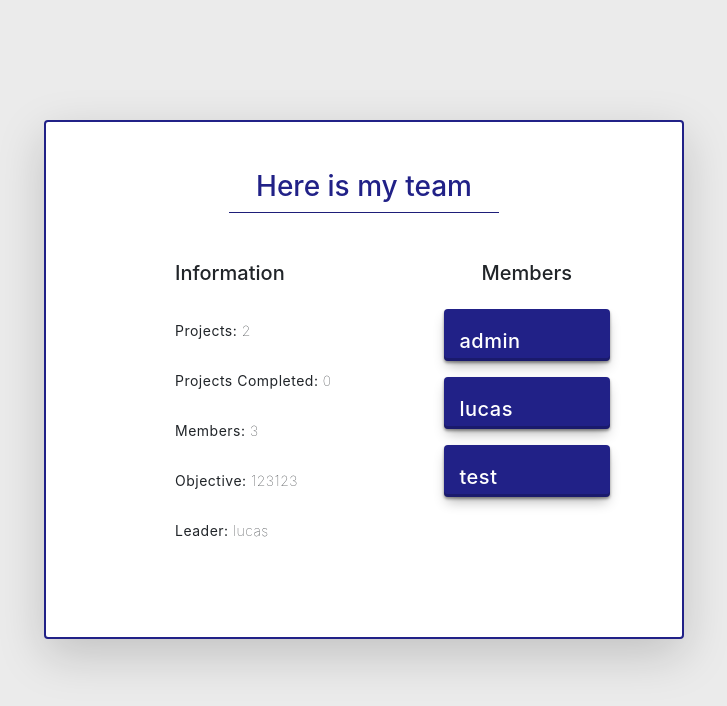
After one commit to lucasnegri/Project-Management-Website, a Django app: page /manage_team/114 in a window 1280 px wide. The commit adds this page. Shown: the top 706 px of the page, without its empty margins (276-1003 px from the left). Run offline with Django 3.2, Linux system fonts and the light colour scheme; data comes from the database, SQL or seed files in the repository; both versions use the stored data as it was after the commit; style sheets or scripts are compiled from the project's sources; some libraries are stand-ins or nearby versions; some web fonts are replaced.

Commit message:
Add manage team, add_member and remove_member functions.  (#1)
* Add manage team feature

* Update README.md

* Add "Manage Team" section

The section contains all the information about the team, with the possibility to remove or add members to it.

* Add page to manage a specific team

The user is able to remove/add members and receive all the information about the team.

* Fixed manage tean page

Errors fixed:
- User that created the team being able to add/remove himself

* Updated README.md

```diff
--- a/project4/network/models.py
+++ b/project4/network/models.py
@@ -11,6 +11,7 @@
     objective = models.TextField()
     color = models.CharField(max_length=7)
     members = models.ManyToManyField(User, related_name='teams', default=None, null=True,)
+    created_by = models.ForeignKey(User, on_delete=models.SET_NULL, null=True, related_name='created_teams')
 
     def save(self, *args, **kwargs):
         self.color = self.color.lower()
--- /dev/null
+++ b/project4/network/static/js/manage_team.js
@@ -0,0 +1,10 @@
+
+
+
+function addMember(event, memberId, teamId) {
+    window.location.href = "/manage_team/" + teamId + "/add_member/" + memberId;
+}
+
+function removeMember(event, memberId, teamId) {
+    window.location.href = "/manage_team/" + teamId + "/remove_member/" + memberId;
+}
--- /dev/null
+++ b/project4/network/static/network/css/manage_team.css
@@ -0,0 +1,21 @@
+.manage_icon {
+  height: 19px;
+}
+
+.manage_name {
+  font-size: 19px;
+}
+
+#user-list {
+  margin: 0 auto;
+  overflow-y: scroll;
+  height: 35vh;
+}
+
+#user-list::-webkit-scrollbar {
+  width: 0 !important;
+}
+
+.user_card {
+  box-shadow: rgba(0, 0, 0, 0.4) 0px 2px 3px, rgba(0, 0, 0, 0.3) 0px 7px 13px -3px, rgba(0, 0, 0, 0.2) 0px -3px 0px inset;
+}
--- /dev/null
+++ b/project4/network/static/network/scss/manage_team.scss
@@ -0,0 +1,23 @@
+
+
+.manage_icon {
+    height: 19px;
+}
+
+.manage_name {
+    font-size: 19px;
+}
+
+#user-list {
+    margin: 0 auto;
+    overflow-y: scroll;
+    height: 35vh;
+}
+
+#user-list::-webkit-scrollbar {
+    width: 0 !important
+}
+
+.user_card {
+    box-shadow: rgba(0, 0, 0, 0.4) 0px 2px 3px, rgba(0, 0, 0, 0.3) 0px 7px 13px -3px, rgba(0, 0, 0, 0.2) 0px -3px 0px inset;
+}
--- a/project4/network/templates/network/layout.html
+++ b/project4/network/templates/network/layout.html
@@ -15,6 +15,7 @@
         <link href="{% static 'network/css/create_project.css' %}" rel="stylesheet">
         <link href="{% static 'network/css/create_team.css' %}" rel="stylesheet">
         <link href="{% static 'network/css/create_task.css' %}" rel="stylesheet">
+        <link href="{% static 'network/css/manage_team.css' %}" rel="stylesheet">
     </head>
     <body>
         <!--PAGE HEADER -->
@@ -57,5 +58,7 @@
         <script src="{% static 'js/jquery-3.6.3.min.js' %}"></script>
         <script src="{% static 'js/jscolor.js' %}"></script>
         <script src="{% static 'js/main.js' %}"></script>
+        <script src="{% static 'js/manage_team.js' %}"></script>
+
     </body>
 </html>
--- /dev/null
+++ b/project4/network/templates/network/manage_team.html
@@ -0,0 +1,54 @@
+{% extends "network/layout.html" %}
+{% load static %}
+{% block body %}
+
+
+
+
+<div class="card container mt-4 p-5 w-50 rounded shadow-lg" style="border: 2px solid {{team.color}}">
+    <h3 class="text-center" style="color: {{ team.color }}">{{ team.name }}</h3>
+    <hr class="w-50 m-auto" style="background-color: {{ team.color }}">
+
+    <div class="row pt-5 d-flex justify-content-center">
+      <div class="col pl-5 ml-5">
+        <h5 class="pb-3">Information</h5>
+        <div class="">
+          <p><b>Projects:</b> {{ team.project_set.all.count }}</p>
+          <p><b>Projects Completed:</b> {{ team.completed_projects_count }}</p>
+          <p><b>Members:</b> {{ team.members.count }}</p>
+          <p><b>Objective:</b> {{ team.objective }}</p>
+          <p><b>Leader:</b> {{ team.created_by }}</p>
+        </div>
+      </div>
+
+      <div class="col text-center">
+        <h5 class="pb-3">Members</h5>
+        <div id="user-list">
+          {% for member in all_users %}
+            <div class="user_card row rounded d-flex align-items-center justify-content-between px-3 mx-4 mb-3" {% if member in team.members.all %}style="background-color: {{team.color}}" {% else %}style="background-color: white"{% endif %}>
+              {% if user == team.created_by %}
+                {% if member in team.members.all %}
+                    {% if member == team.created_by %}
+                      <p class="h5 text-white text-center">{{ member.username }}</p>
+                      <svg class="manage_icon" style="fill: white" xmlns="http://www.w3.org/2000/svg" viewBox="0 0 576 512"><path d="M309 106c11.4-7 19-19.7 19-34c0-22.1-17.9-40-40-40s-40 17.9-40 40c0 14.4 7.6 27 19 34L209.7 220.6c-9.1 18.2-32.7 23.4-48.6 10.7L72 160c5-6.7 8-15 8-24c0-22.1-17.9-40-40-40S0 113.9 0 136s17.9 40 40 40c.2 0 .5 0 .7 0L86.4 427.4c5.5 30.4 32 52.6 63 52.6H426.6c30.9 0 57.4-22.1 63-52.6L535.3 176c.2 0 .5 0 .7 0c22.1 0 40-17.9 40-40s-17.9-40-40-40s-40 17.9-40 40c0 9 3 17.3 8 24l-89.1 71.3c-15.9 12.7-39.5 7.5-48.6-10.7L309 106z"/></svg>
+                    {% else %}
+                      <p class="h5 text-white text-center">{{ member.username }}</p>
+                      <svg class="manage_icon removeMember" style="fill: white" onclick="removeMember(event, {{ member.id }}, {{ team.id }})" xmlns="http://www.w3.org/2000/svg" viewBox="0 0 448 512"><path d="M416 256c0 17.7-14.3 32-32 32L32 288c-17.7 0-32-14.3-32-32s14.3-32 32-32l352 0c17.7 0 32 14.3 32 32z"/></svg>
+                    {% endif %}
+                {% else %}
+                  <p class="h5 text-center">{{ member.username }}</p>
+                  <svg class="manage_icon addMember" style="fill: {{team.color}}" onclick="addMember(event, {{ member.id }}, {{ team.id }})" xmlns="http://www.w3.org/2000/svg" viewBox="0 0 448 512"><path d="M240 80c0-17.7-14.3-32-32-32s-32 14.3-32 32V224H32c-17.7 0-32 14.3-32 32s14.3 32 32 32H176V432c0 17.7 14.3 32 32 32s32-14.3 32-32V288H384c17.7 0 32-14.3 32-32s-14.3-32-32-32H240V80z"/></svg>
+                {% endif %}
+              {% else %}
+                <p class="h5 text-center text-white">{{ member.username }}</p>
+              {% endif %}
+            </div>
+          {% endfor %}
+        </div>
+      </div>
+    </div>
+  </div>
+
+
+
+{% endblock %}
--- a/project4/network/templates/network/teams.html
+++ b/project4/network/templates/network/teams.html
@@ -31,7 +31,7 @@
                 </div>
                 <h6>Objective</h6>
                 <p>{{ team.objective }}</p>
-                <button class="btn btn_team" style="background-color: {{ team.color }}">Manage</button>
+                <button class="btn btn_team" style="background-color: {{ team.color }}" onclick="manageTeam({{ team.id }})">Manage</button>
             </div>
         </div>
     </div>
@@ -49,6 +49,10 @@
         function viewProjects(teamId) {
             window.location.href = "/team_projects/" + teamId + "/";
         }
+
+        function manageTeam(teamId) {
+            window.location.href = `/manage_team/${teamId}`;
+        }
     </script>
 </div>
 {% endblock %}
--- a/project4/network/urls.py
+++ b/project4/network/urls.py
@@ -8,6 +8,10 @@
     path("", views.index, name="index"),
     path("create_project", views.create_project, name="create_project"),
     path("get_team_users/<int:teamId>", views.get_team_users, name="get_team_users"),
+    path("manage_team/<int:teamId>", views.manage_team, name="manage_team"),
+    path('manage_team/<int:team_id>/add_member/<int:user_id>', views.add_member, name='add_member'),
+    path('manage_team/<int:team_id>/remove_member/<int:user_id>', views.remove_member, name='remove_member'),
+
 
     ## Define paths for the login, logout and register route
     path("login", views.login_view, name="login"),
--- a/project4/network/views.py
+++ b/project4/network/views.py
@@ -8,6 +8,89 @@
 from .models import User
 
 #------------------------------------------------------------------------------------#
+
+## Define path to load the teams page
+def teams(request):
+    current_user = request.user
+    teams = current_user.teams.all()
+    context = {
+        'teams': teams,
+    }
+    return render(request, "network/teams.html", context)
+
+
+## Define path to load the projects page of a specific team
+def team_projects(request, team_id):
+    team =Team.objects.get(id=team_id)
+    projects = Project.objects.filter(team=team)
+    message = "'{}' projects".format(team.name)
+    return render(request, 'network/index.html',  {'projects': projects, 'message':message})
+
+
+## Define path to process the "create_team" request
+def create_team(request):
+    if request.method == "GET":
+        registered_users = User.objects.all()
+        registered_list = [{"username": user.username} for user in registered_users]
+
+        objects = {
+            "registered_list": registered_list
+        }
+        return render(request, "network/create_team.html", objects)
+    else:
+        name = request.POST["team_name"]
+        objective = request.POST["team_objective"]
+        color = request.POST["team_color"]
+        selected_users = User.objects.filter(username__in=request.POST.getlist("user[]"))
+
+        team = Team(name=name, objective=objective, color=color)
+        team.save()
+        team.members.set(selected_users)
+
+        current_user = request.user
+        teams = current_user.teams.all()
+        context = {
+            'teams': teams
+        }
+        return render(request, "network/teams.html", context)
+
+
+## Define path to process the "manage_team" request
+def manage_team(request, teamId):
+    team = get_object_or_404(Team, id=teamId)
+    all_users = User.objects.all()
+    return render(request, 'network/manage_team.html', {'team': team, 'all_users':all_users})
+
+
+## Define path to remove the user from a specific team
+def remove_member(request, member_id, team_id):
+    # Add the member to the team
+    member = User.objects.get(id=member_id)
+    team = Team.objects.get(id=team_id)
+    team.members.remove(member)
+
+    # Render the updated member list
+    all_users = User.objects.all()
+    context = {'all_users': all_users}
+    return JsonResponse(context)
+
+
+## Define path to add user to a specific team
+def add_member(request, member_id, team_id):
+    # Add the member to the team
+    member = User.objects.get(id=member_id)
+    team = Team.objects.get(id=team_id)
+    team.members.add(member)
+
+    # Render the updated member list
+    all_users = User.objects.all().values()
+    context = {"all_users":all_users}
+    return JsonResponse(context)
+
+
+
+#-=---------------------------------------------------------------------------#
+
 
 
 ## Define path to load the main page (projects)
@@ -20,6 +103,14 @@
     }
     return render(request, "network/index.html", context)
 
+## Pass user list when user select  team on create project form
+def get_team_users(request, teamId):
+    team = Team.objects.get(id=teamId)
+    users = team.members.all()
+    data = {
+        "users": [{"username": user.username, "id": user.id} for user in users]
+    }
+    return JsonResponse(data)
 
 ## Define path to process the "create_project" request
 def create_project(request):
@@ -51,14 +142,6 @@
 
         return redirect(index)
 
-## Pass user list when user select  team on create project form
-def get_team_users(request, teamId):
-    team = Team.objects.get(id=teamId)
-    users = team.members.all()
-    data = {
-        "users": [{"username": user.username, "id": user.id} for user in users]
-    }
-    return JsonResponse(data)
 
 
 
@@ -156,7 +239,7 @@
         color = request.POST["team_color"]
         selected_users = User.objects.filter(username__in=request.POST.getlist("user[]"))
 
-        team = Team(name=name, objective=objective, color=color)
+        team = Team(name=name, objective=objective, color=color, created_by=request.user)
         team.save()
         team.members.set(selected_users)
 
@@ -168,8 +251,36 @@
         return render(request, "network/teams.html", context)
 
 
+## Define path to process the "manage_team" request
+def manage_team(request, teamId):
+    team = get_object_or_404(Team, id=teamId)
+    all_users = User.objects.all()
 
-#------------------------------------------------------------------------------------#
+    return render(request, 'network/manage_team.html', {'team': team, 'all_users':all_users})
+
+
+## Define path to remove the user from a specific team
+def remove_member(request, team_id, user_id):
+    team = get_object_or_404(Team, pk=team_id)
+    user = get_object_or_404(User, pk=user_id)
+    team.members.remove(user)
+    all_users = User.objects.all()
+    return render(request, 'network/manage_team.html', {'team': team, 'all_users':all_users})
+
+## Define path to add user to a specific team
+
+def add_member(request, team_id, user_id):
+    team = get_object_or_404(Team, pk=team_id)
+    user = get_object_or_404(User, pk=user_id)
+    team.members.add(user)
+
+    all_users = User.objects.all()
+    return render(request, 'network/manage_team.html', {'team': team, 'all_users':all_users})
+
+
+
+
+#-=---------------------------------------------------------------------------#
 
 
 
```
Also changed, not shown: README.md, project4/README.md, project4/db.sqlite3, project4/network/migrations/0008_team_created_by.py (added), project4/network/static/js/create_project.js (indentation only), project4/network/static/minus-solid.svg (added), project4/network/static/plus-solid.svg (added), project4/network/templates/network/manage.html (deleted).
